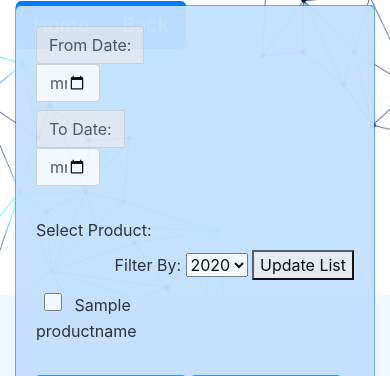
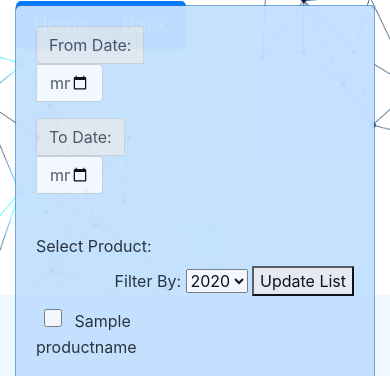
Before and after one commit to ashwinibr/SocialMediaIssueTrackingTool, a Django app: template ScrapingTool/templates/product.html in a window 390 px wide. Shown: the part 95-471 px from the top of the page. Run offline with Django 3.2, Linux system fonts and the light colour scheme; the template is opened without the code that fills it: most values are stand-ins (such as "Sample title", 1, 10 or a date in 2020); some libraries are stand-ins or nearby versions.

Commit message:
set from and to date input field width for small screens and tooltip for homepage
-- tooltip added for checkbox to show use of it in home page
--width adjustment for from date and to date in product page

```diff
--- a/ScrapingTool/templates/product.html
+++ b/ScrapingTool/templates/product.html
@@ -152,18 +152,18 @@
                         <div name="form-container" class="form-container" action="">
                             <fieldset>
                                 <div class="align-left">
-                                    <div class="input-group mb-2">
+                                    <div style="width: 21%;" class="input-group mb-3">
                                         <div class="input-group-prepend">
                                             <span class="input-group-text">From Date:</span>
                                         </div>
                                         <input type="date" class="form-control" name="fromdate"id="fromdate">
                                     </div>
                                     <span id="errorfrom" style="color:red"></span>
-                                    <div class="input-group mb-2">
+                                    <div style="width: 21%;" class="input-group mb-3">
                                         <div class="input-group-prepend">
                                             <span class="input-group-text">To Date:</span>
                                         </div>
-                                        <input type="date" class="form-control" name="todate" id="todate" onblur="limitToDate(); checkTextFieldFrom();">
+                                        <input type="date" class="form-control" style="width: 50%;" name="todate" id="todate" onblur="limitToDate(); checkTextFieldFrom();">
                                     </div>
                                     <span id="errorto" style="color:red"></span><br>
                                     <div id="select-all" class="select-all">
```
Also changed, not shown: ScrapingTool/templates/homepage.html (+5 -2 lines).
